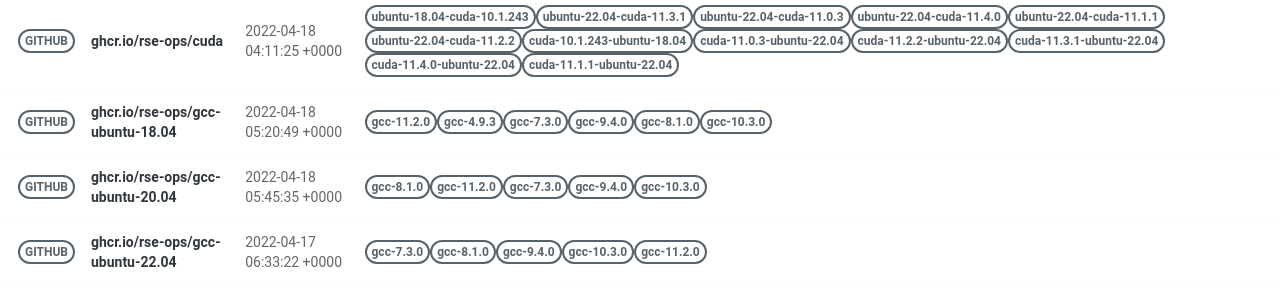
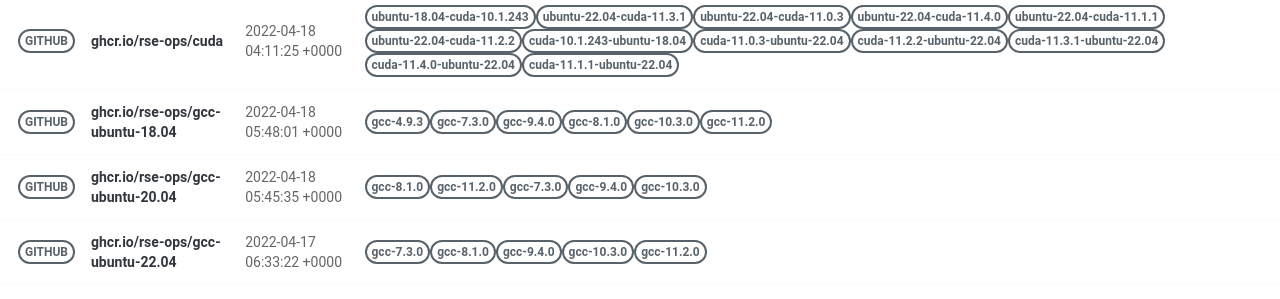
Before and after one commit to rse-ops/docker-images, a Jekyll site: the page built from pages/index.md, in a window 1280 px wide. Shown: the part 502-801 px from the top of the page. Built offline with Jekyll 4.4.1, drawn with Linux system fonts in a browser that asks for light colours; nearby versions of some CDN libraries.

Commit message:
Automated push to update library 2022-04-18

```diff
--- a/_library/ghcr.io-rse-ops-gcc-ubuntu-18.04.md
+++ b/_library/ghcr.io-rse-ops-gcc-ubuntu-18.04.md
@@ -1,14 +1,11 @@
 ---
 layout: container
 name: ghcr.io/rse-ops/gcc-ubuntu-18.04
-updated_at: 2022-04-18 05:20:49.636977
+updated_at: 2022-04-18 05:48:01.055728
 
 
 container_url: https://github.com/orgs/rse-ops/packages/container/package/gcc-ubuntu-18.04
 versions:
- - tag: gcc-11.2.0
-   dockerfile: https://github.com/rse-ops/docker-images/blob/main/ubuntu/gcc/Dockerfile
-   manifest: https://crane.ggcr.dev/manifest/ghcr.io/rse-ops/gcc-ubuntu-18.04:gcc-11.2.0
  - tag: gcc-4.9.3
    dockerfile: https://github.com/rse-ops/docker-images/blob/main/ubuntu/gcc/Dockerfile
    manifest: https://crane.ggcr.dev/manifest/ghcr.io/rse-ops/gcc-ubuntu-18.04:gcc-4.9.3
```
Also changed, not shown: other parts of _library/ghcr.io-rse-ops-gcc-ubuntu-18.04.md (+3 -0 lines).
